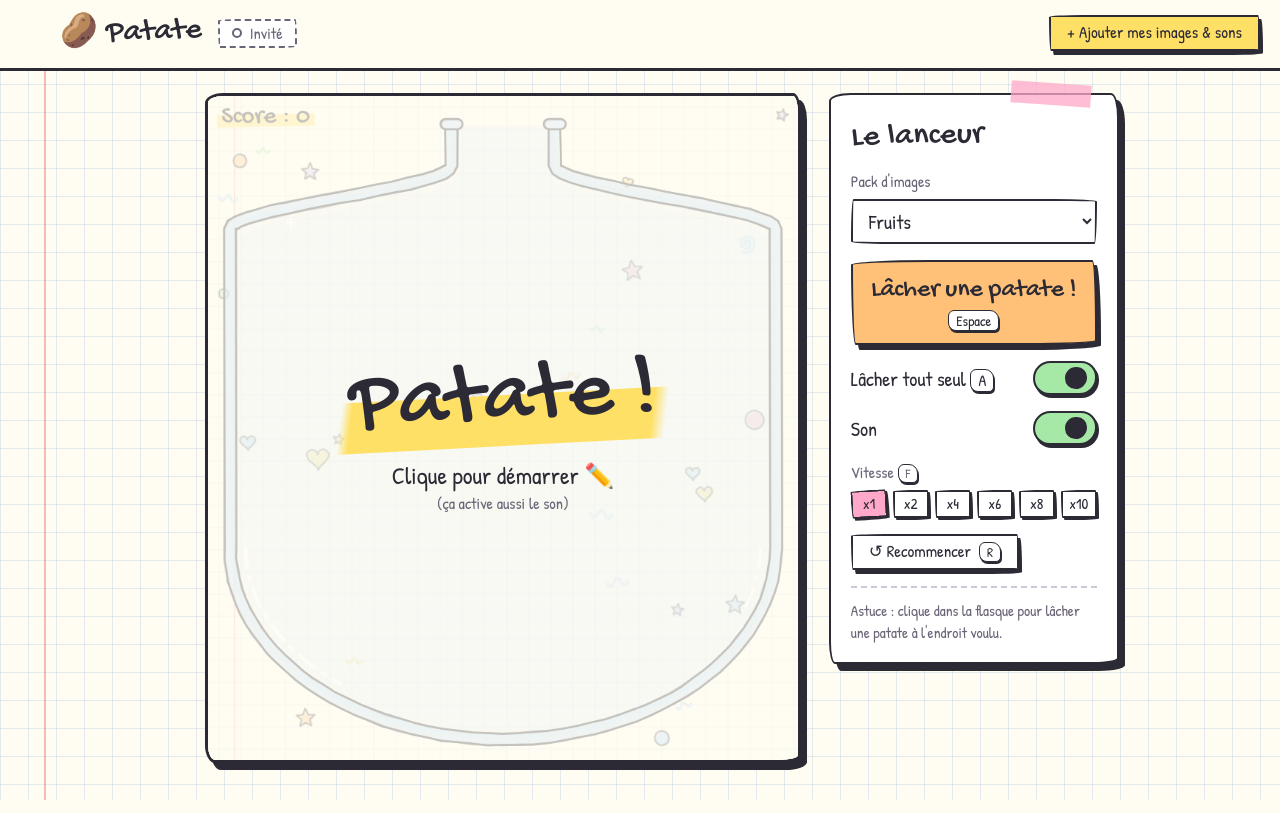
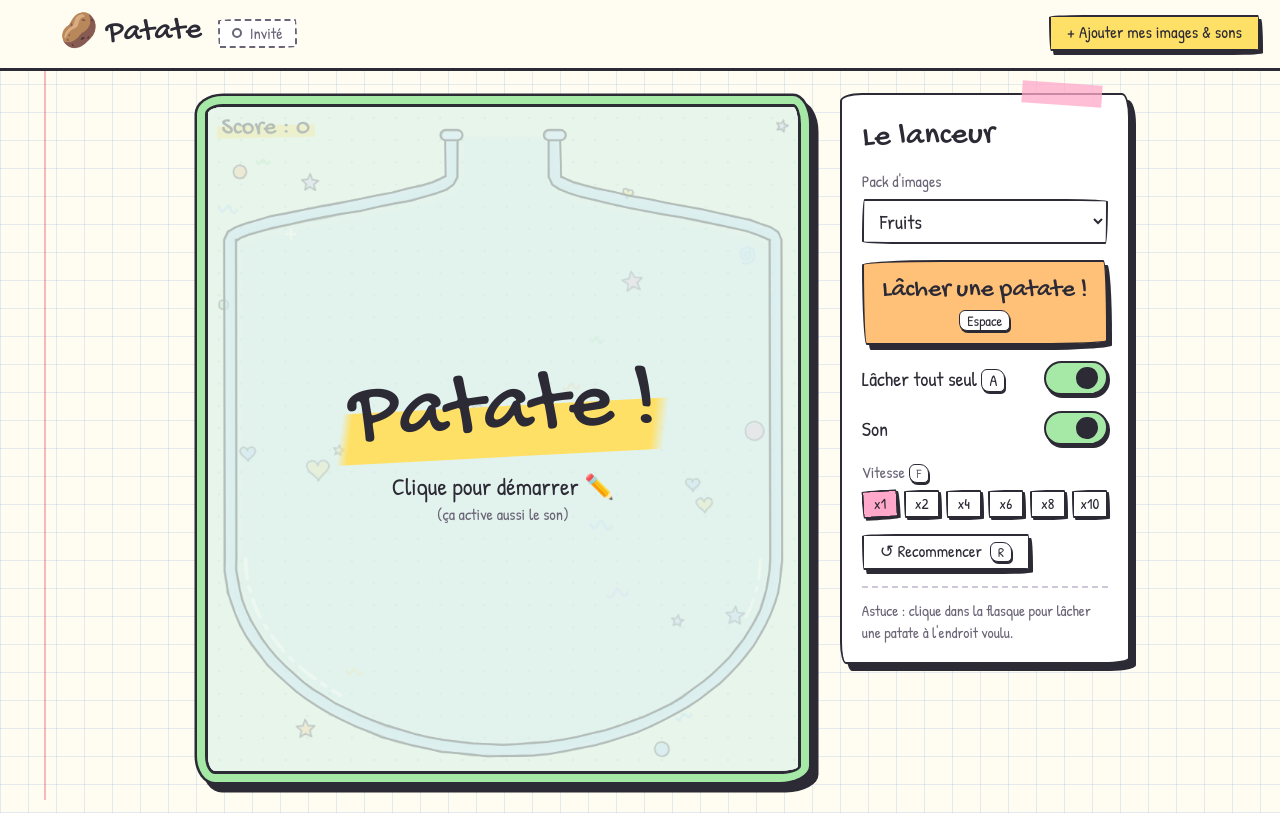
Before and after one commit to Gabrieleirbag1/patate, a Flask app: page / in a window 1280 px wide. Run offline with Flask 3, Linux system fonts and the light colour scheme.

Commit message:
styles: change main background style

```diff
--- a/patate/static/css/style.css
+++ b/patate/static/css/style.css
@@ -35,6 +35,8 @@
   --blue: #a9d4ff;
   --orange: #ffc078;
   --red: #e5484d;
+  --stage-paper: #e8f6ec;           /* fond de la zone de jeu (aussi dans game.js) */
+  --stage-frame: #a6e8a6;           /* cadre vert autour de la zone de jeu */
   --hand: "Patrick Hand", "Comic Sans MS", "Chalkboard SE", cursive;
   --title: "Gochi Hand", "Patrick Hand", "Comic Sans MS", cursive;
   /* bords « tracés à la main » */
@@ -213,15 +215,17 @@ input[type=checkbox] { width: 20px; height: 20px; accent-color: var(--ink); flex
   aspect-ratio: 800 / 900;
   border: 3px solid var(--ink);
   border-radius: 18px 8px 22px 10px / 10px 20px 8px 18px;
-  box-shadow: var(--shadow-big);
-  background: var(--paper-card);
+  /* cadre vert cerné d'encre, avec l'ombre décalée façon feutre */
+  box-shadow: 0 0 0 8px var(--stage-frame), 0 0 0 10.5px var(--ink), 7px 8px 0 10.5px var(--ink);
+  background: var(--stage-paper);
   overflow: hidden;
+  margin: 11px;                     /* place pour le cadre */
 }
 #game { width: 100%; height: 100%; display: block; touch-action: none; cursor: crosshair; }
 .start {
   position: absolute; inset: 0;
   border: none; border-radius: 0; box-shadow: none;
-  background: rgba(255, 252, 242, 0.72);
+  background: rgba(232, 246, 236, 0.72);
   display: flex; flex-direction: column; align-items: center; justify-content: center; gap: 2px;
 }
 .start:hover, .start:active { transform: none; box-shadow: none; }
--- a/patate/static/js/game.js
+++ b/patate/static/js/game.js
@@ -181,7 +181,7 @@
   // STYLE « CARNET À DESSIN » : traits de crayon, couleurs de surligneur
   // --------------------------------------------------------------------------
   const INK = "#2c2a35";
-  const PAPER = "#fffcf2";
+  const STAGE_PAPER = "#e8f6ec";        // même couleur que --stage-paper dans style.css
   const PASTELS = ["#ffe066", "#ffa8c9", "#a6e8a6", "#a9d4ff", "#ffc078", "#d4c2ff"];
   const HAND_FONT = '"Gochi Hand", "Patrick Hand", "Comic Sans MS", cursive';
 
@@ -259,17 +259,15 @@
     constructor() {
       this.t = 0;
       const [base, ctx] = makeCanvas(WIDTH, HEIGHT);
-      ctx.fillStyle = PAPER;
+      // papier menthe à pois : se distingue du cahier quadrillé du reste du site
+      ctx.fillStyle = STAGE_PAPER;
       ctx.fillRect(0, 0, WIDTH, HEIGHT);
-      ctx.strokeStyle = "rgba(70,130,210,0.16)";
-      ctx.lineWidth = 1;
-      ctx.beginPath();
-      for (let x = 15; x < WIDTH; x += 30) { ctx.moveTo(x, 0); ctx.lineTo(x, HEIGHT); }
-      for (let y = 15; y < HEIGHT; y += 30) { ctx.moveTo(0, y); ctx.lineTo(WIDTH, y); }
-      ctx.stroke();
-      ctx.strokeStyle = "rgba(232,85,100,0.35)";           // marge de cahier
-      ctx.lineWidth = 2;
-      ctx.beginPath(); ctx.moveTo(36, 0); ctx.lineTo(36, HEIGHT); ctx.stroke();
+      ctx.fillStyle = "rgba(40,120,80,0.22)";
+      for (let x = 15; x < WIDTH; x += 30) {
+        for (let y = 15; y < HEIGHT; y += 30) {
+          ctx.beginPath(); ctx.arc(x, y, 1.6, 0, TAU); ctx.fill();
+        }
+      }
       this.base = base;
 
       const kinds = ["star", "star", "heart", "dot", "spiral", "wave"];
```
